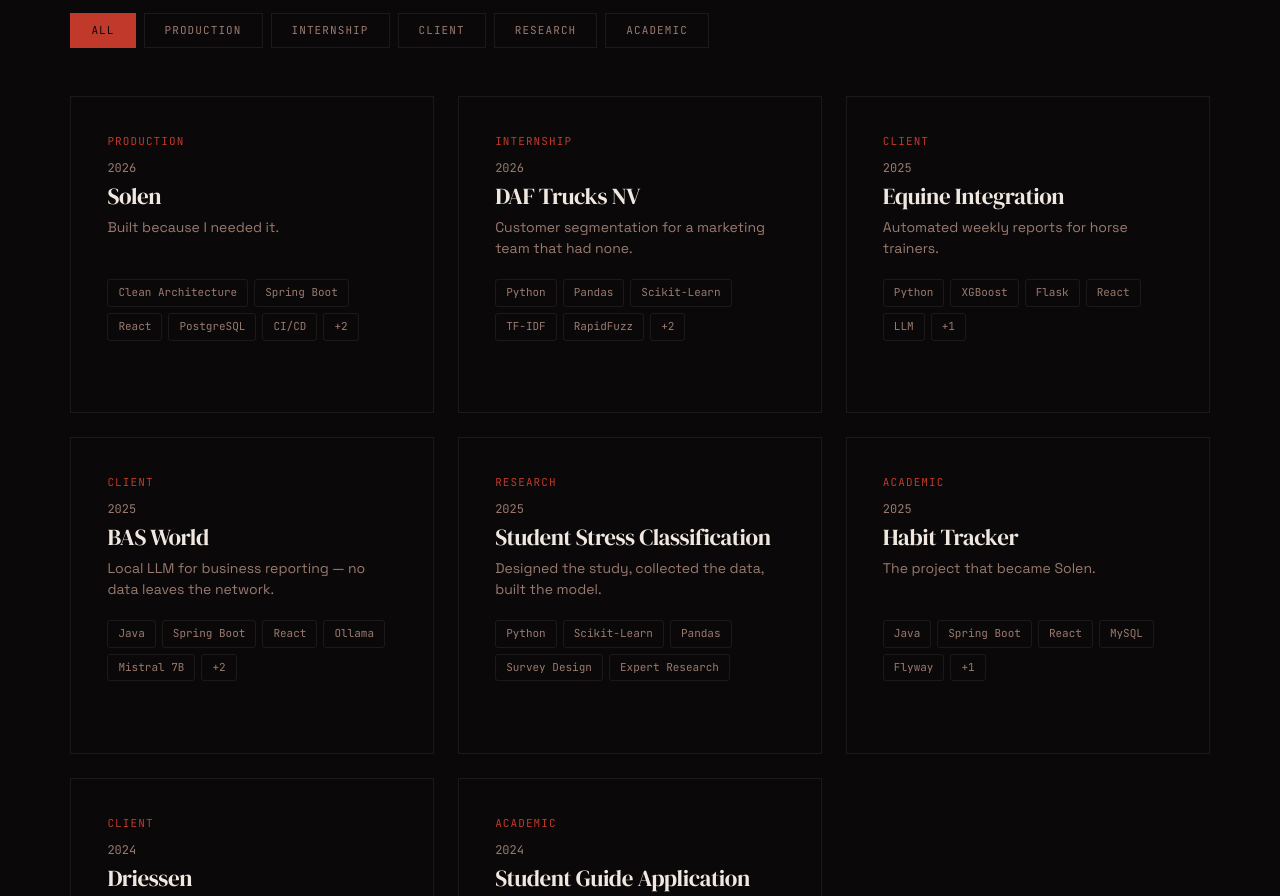
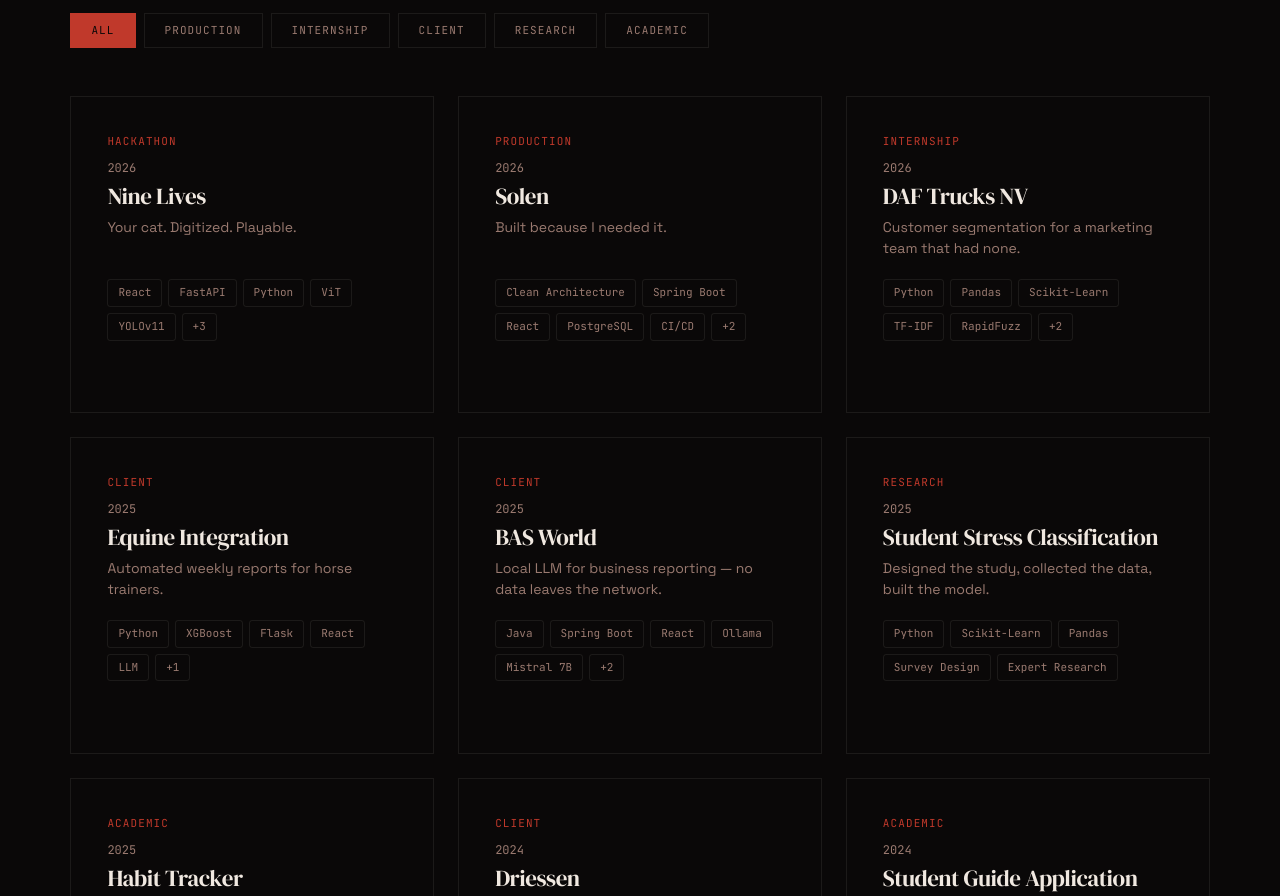
Before and after one commit to eucaliptuskoala/portfolio, a React (Vite) app: page / in a window 1280 px wide. Shown: the part 2020-2916 px from the top of the page. Built offline with nearby package versions, Linux system fonts and the light colour scheme.

Commit message:
added a new project

```diff
--- a/src/data/projects.js
+++ b/src/data/projects.js
@@ -1,4 +1,25 @@
 const projects = [
+  {
+    id: 'nine-lives',
+    title: 'Nine Lives',
+    tagline: 'Your cat. Digitized. Playable.',
+    year: '2026',
+    category: 'Hackathon',
+    tech: ['React', 'FastAPI', 'Python', 'ViT', 'YOLOv11', 'Gemini', 'FLUX', 'Supabase'],
+    description: 'Upload a photo of your cat — it gets classified by breed and fur color, an AI generates a unique pixel art avatar and lore, and you get a playable roguelike character. Nine lives. When they\'re gone, the cat moves to the Memorial.',
+    detail: {
+      context: 'Built for #HackTheKitty (June 24 – July 7, 2026). The idea came from a recent loss of a pet. I wanted to build something that immortalizes animals in a way that feels playful rather than sad.',
+      problem: 'Two weeks, solo. Build something technically interesting, visually coherent, and actually working end-to-end.',
+      role: 'Solo Software & AI Engineer. Everything — ML pipeline, backend, frontend, deployment.',
+      architecture: 'ML pipeline: ViT for breed classification, YOLOv11 segmentation + KMeans for fur color extraction. Gemini generates name, stats, and lore based on breed and color. FLUX generates the pixel art avatar. FastAPI backend serves the pipeline, React frontend handles the game loop. Supabase for auth, storage, and database.',
+      challenges: 'Integrating five different ML/AI services into one coherent pipeline under a two-week deadline. Getting FLUX to consistently output pixel art style took most of the prompt engineering time.',
+      outcomes: 'Finished 12th out of 127 submissions. Judge feedback: "technically impressive and highly innovative submission." The game worked end-to-end — upload a photo, get a playable character in under a minute.',
+      techStack: ['React', 'Vite', 'TypeScript', 'Python', 'FastAPI', 'Supabase', 'ViT', 'YOLOv11', 'Scikit-Learn', 'Gemini', 'FLUX', 'HuggingFace'],
+      links: {
+        github: 'https://github.com/eucaliptuskoala/nine-lives',
+      }
+    }
+  },
   {
     id: 'solen',
     title: 'Solen',
```
Also changed, not shown: src/data/forfuture.js (added, +24 -0 lines).
